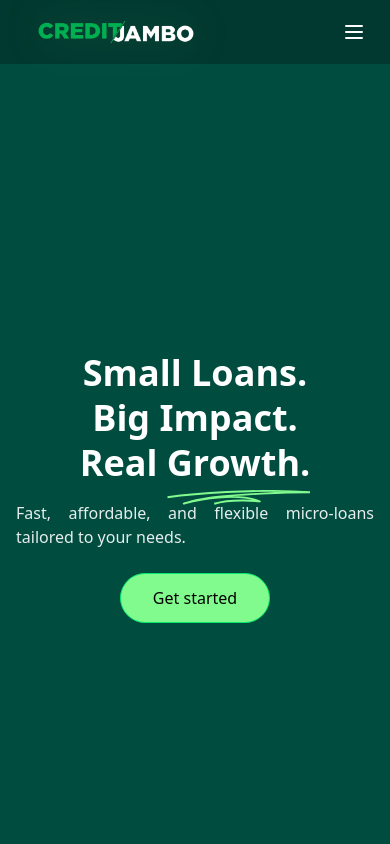
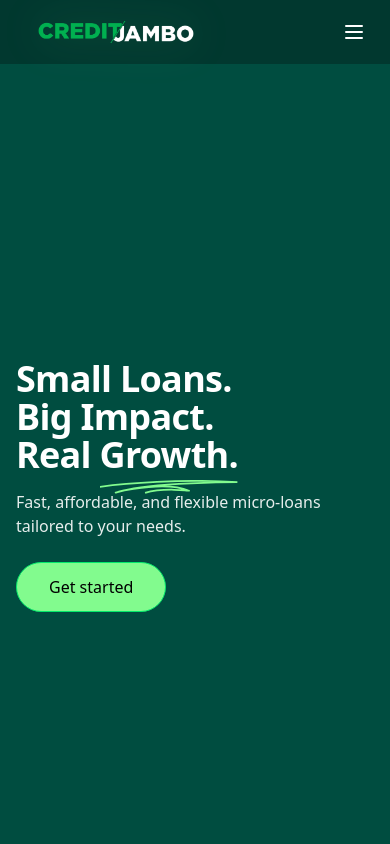
Before and after one commit to UDUKUNDA/next-jambo, a Next.js app: page / in a window 390 px wide. Shown: the top 844 px of the page. Built offline with nearby package versions, Linux system fonts and the light colour scheme.

Commit message:
Hero: modern mobile typography

```diff
--- a/src/components/landing/HeroSection.tsx
+++ b/src/components/landing/HeroSection.tsx
@@ -13,8 +13,8 @@ export function HeroSection() {
         {/* Hero Content */}
         <div className="snap-start flex min-h-[calc(100svh-4rem)] flex-col items-center justify-center gap-8 lg:min-h-0 lg:flex-row lg:items-center lg:justify-between lg:gap-12 xl:gap-16">
           {/* Left Column - Text Content */}
-          <div className="w-full text-center lg:flex-1 lg:text-left">
-            <h1 className="text-4xl sm:text-5xl md:text-6xl lg:text-7xl xl:text-[67.763px] font-extrabold leading-tight text-white mb-4 sm:mb-6">
+          <div className="w-full text-left lg:flex-1 lg:text-left">
+            <h1 className="text-4xl sm:text-5xl md:text-6xl lg:text-7xl xl:text-[67.763px] font-extrabold leading-[1.06] tracking-[-0.02em] text-white mb-4 sm:mb-6">
               <div>Small Loans.</div>
               <div>Big Impact.</div>
               <div>
@@ -30,7 +30,7 @@ export function HeroSection() {
               </div>
             </h1>
 
-            <p className="text-base sm:text-lg md:text-xl text-white/90 mb-6 sm:mb-8 max-w-lg mx-auto text-justify lg:mx-0 lg:text-left">
+            <p className="text-base sm:text-lg md:text-xl text-white/90 mb-6 sm:mb-8 max-w-lg mx-auto text-left lg:mx-0 lg:text-left">
               Fast, affordable, and flexible micro-loans tailored to your needs.
             </p>
 
```
